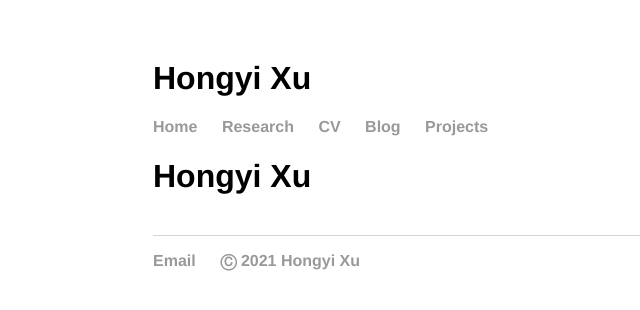
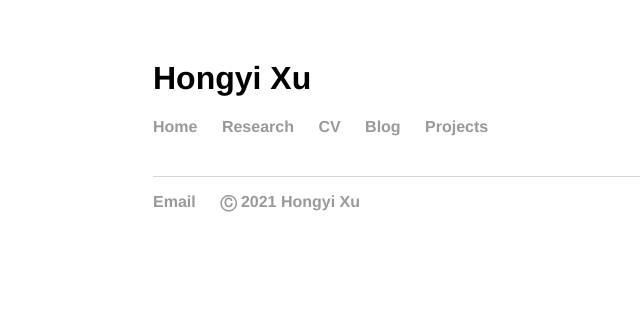
Before and after one commit to hongyileoxu/hongyileoxu.github.io, a Jekyll site: the page built from blog/index.html, in a window 1280 px wide. Shown: the top 310 px of the page, without its empty margins (39-679 px from the left). Built offline with Jekyll 4.4.1, drawn with Linux system fonts in a browser that asks for light colours.

Commit message:
Update index.html
remove the title for blog

```diff
--- a/blog/index.html
+++ b/blog/index.html
@@ -1,8 +1,7 @@
 ---
 layout: default
-title: Hongyi Xu
 ---
-	<h1>{{ page.title }}</h1>
+	<h2>{{ page.title }}</h2>
 	<ul class="posts">
 
 	  {% for post in site.posts %}
```
